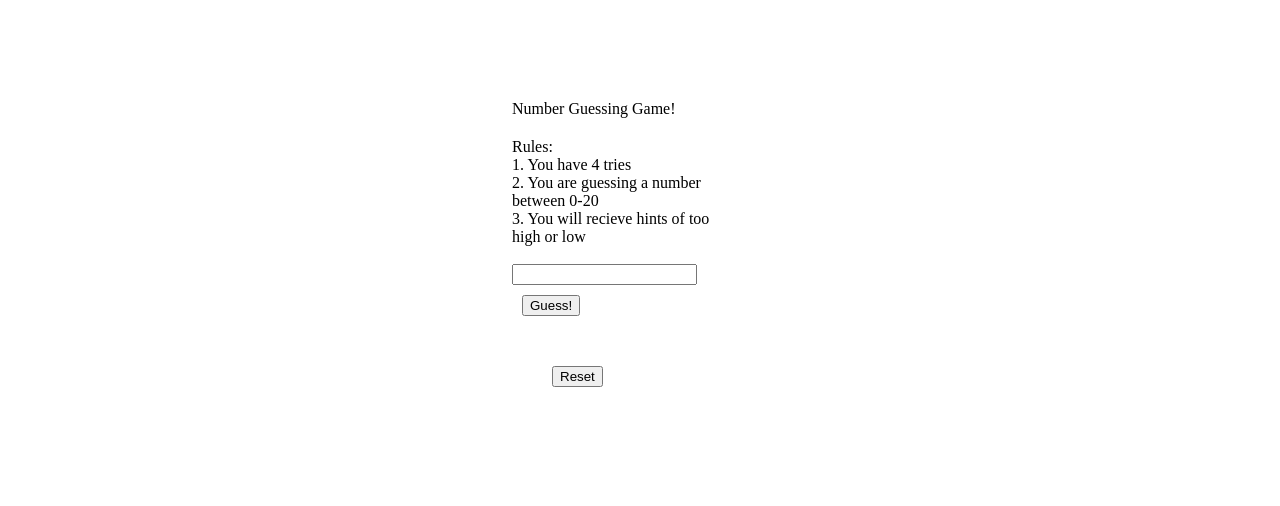
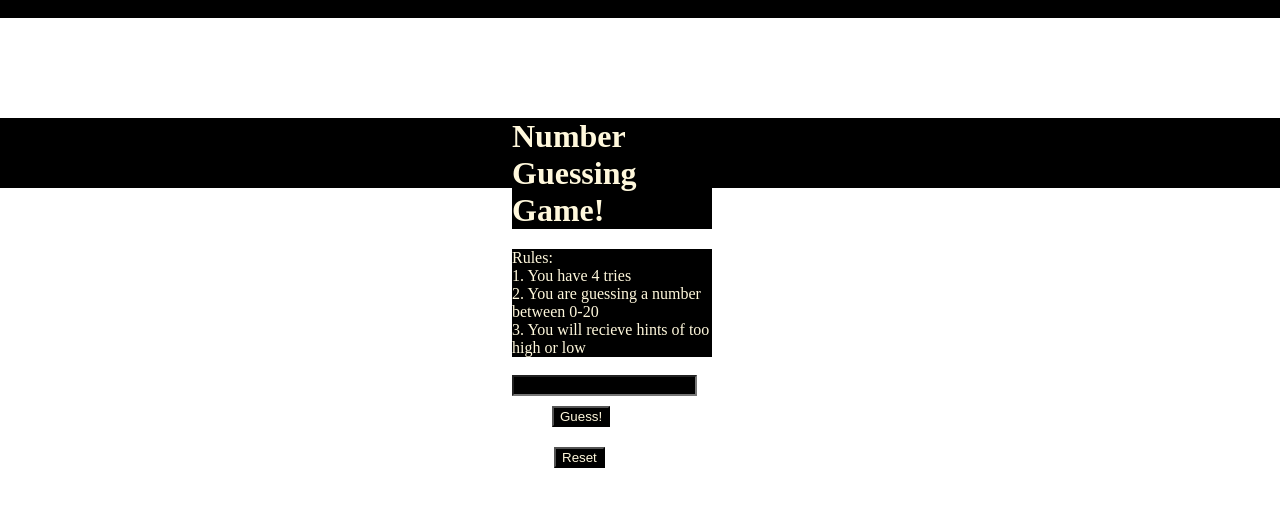
Before and after one commit to trianacerda/Lab02FoundationNumber-guesser, a plain HTML site: page index.html in a window 1280 px wide. Drawn offline with Linux system fonts and the light colour scheme.

Commit message:
added css

```diff
--- a/app.js
+++ b/app.js
@@ -21,9 +21,9 @@ guessButton.addEventListener ('click', () => {
     }
     if (guessesRemaining === 0) {
         guessButton.disabled = true;
+        return guessResults.textContent = `You Lose!`;
     }
     if (userInput.value > targetNumber) {
-        console.log(typeof userInput.value,'something');
         return guessResults.textContent = `Too High! Guesses Left:  ${guessesRemaining}`;
     } else if (userInput.value < targetNumber) {
         return guessResults.textContent = `Too Low! Guesses Left:  ${guessesRemaining}`;
--- a/index.html
+++ b/index.html
@@ -9,12 +9,12 @@
     <link rel="stylesheet" href="./styles/reset.css">
     <link rel="stylesheet" href="./styles/style.css">
     <link rel="stylesheet" href="./styles/home.css">
-    <title>Document</title>
+    <title>Guess the Number!</title>
 </head>
 
 <body>
-    <header>
-
+    <header id="header">
+       hehehe
     </header>
     <main>
        <section id="game-box">
--- a/styles/style.css
+++ b/styles/style.css
@@ -1,19 +1,54 @@
+
+#header{
+    background-color: black;
+}
+
 #game-box {
     height: 70px;
     width: 200px;
     margin: 100px 0px 10px 40%;
+    background-color: black;
+}
+input{
+    background-color: black;
+    color: cornsilk;
 }
 h1 {
     margin-bottom: 10%;
+    font-size: 2rem;
+    font-weight: bolder;
+    color: cornsilk;
+    background-color: black;
 }
+h2 {
+    font-size: 1rem;
+    color: cornsilk;
+    background-color: black;
+}
+ol {
+    background-color: black;
+    color:cornsilk;
+}
+
+
 #results {
     margin-top: 20px;
     font-family: 'Segoe UI', Tahoma, Geneva, Verdana, sans-serif;
+    color: cornsilk;
+    background-color: black
+    ;
 
 }
 #button {
-    margin: 10px;
+    margin: 10px 10px 10px 40px ;
+    color: cornsilk;
+    background-color: black;
 }
 #reset {
-    margin: 20%;
+    margin: 10px 10px 10px 42px ;
+    color: cornsilk;
+    background-color: black;
 }
+main {
+    background-color: black;
+}
```
